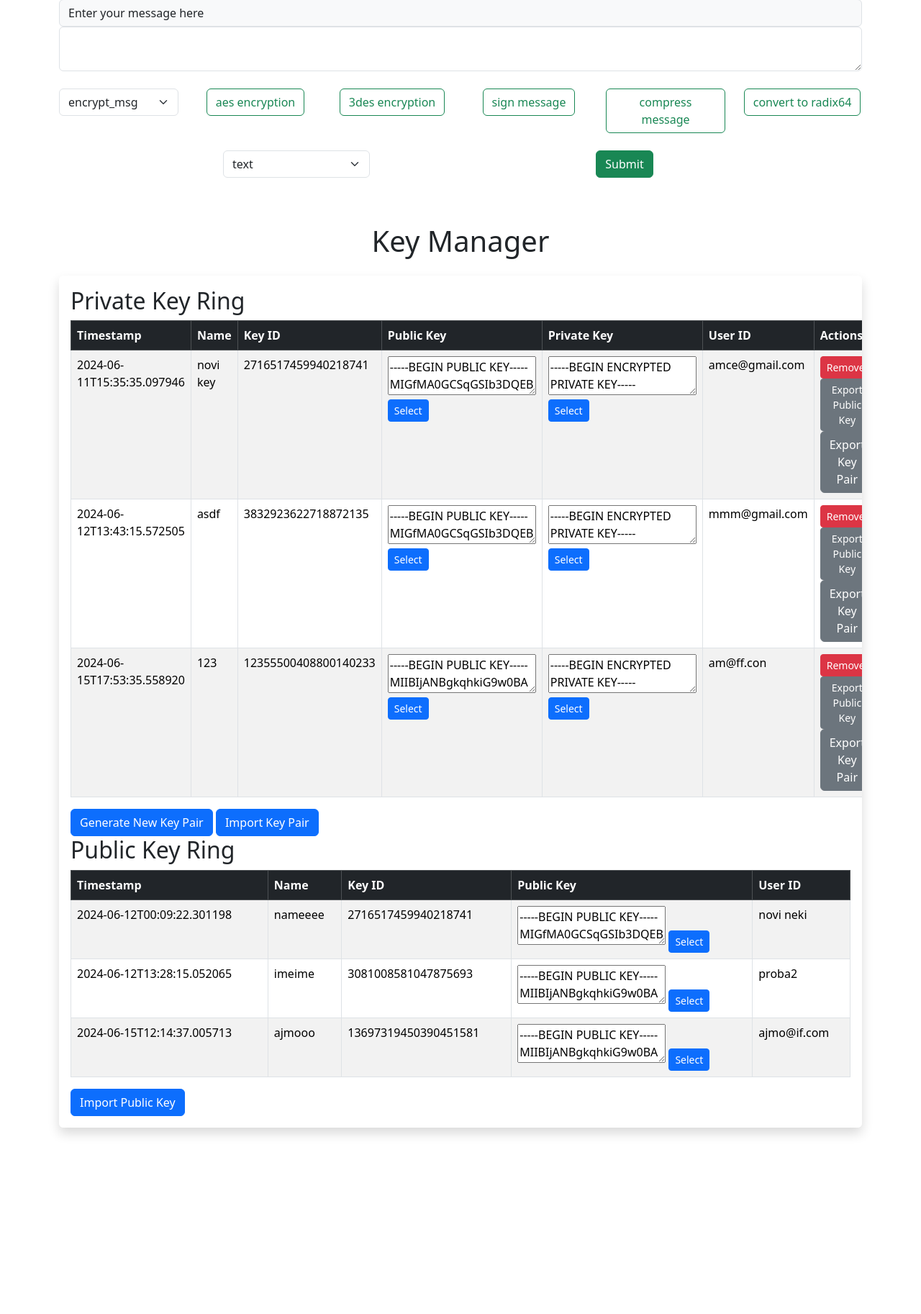
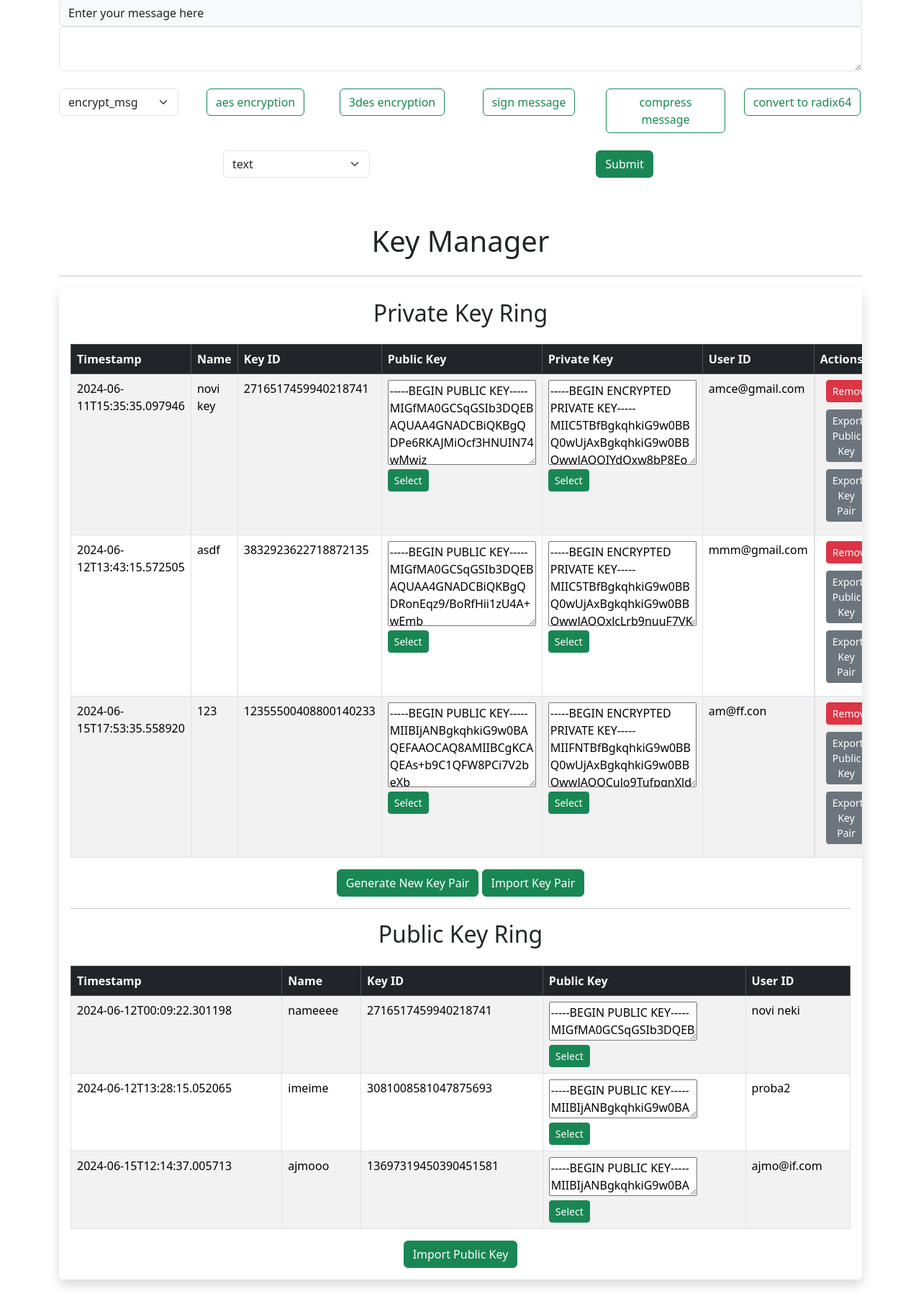
Before and after one commit to amelakadric/pgp-email-protection, a Flask app: page / in a window 1280 px wide. Shown: the part 97-1923 px from the top of the page at 72% size. Before the commit the page ends 1675 px from the top, so only its background shows below. Run offline with Flask 3, Linux system fonts and the light colour scheme.

Commit message:
add minor styling
:w

```diff
--- a/static/index.js
+++ b/static/index.js
@@ -69,17 +69,17 @@ $(document).ready(function () {
                         <td class="key-id">${key.key_id}</td>
                         <td>
                             <textarea readonly>${key.public_key}</textarea>
-                            <button class="btn btn-sm btn-primary select-my-public-key">Select</button>
+                            <button class="btn btn-sm btn-success select-my-public-key">Select</button>
                         </td>
                         <td>
                             <textarea readonly>${key.private_key}</textarea>
-                            <button class="btn btn-sm btn-primary select-private-key">Select</button>
+                            <button class="btn btn-sm btn-success select-private-key">Select</button>
                         </td>
                         <td>${key.user_id}</td>
-                        <td>
+                        <td class="action-buttons">
                             <button class="btn btn-sm btn-danger remove-key">Remove</button>
                             <button class="btn btn-sm btn-secondary export-public-key" data-bs-toggle="modal" data-bs-target="#exportPublicKeyModal">Export Public Key</button>
-                            <button type="button" class="btn btn-secondary export-key-pair" data-bs-toggle="modal" data-bs-target="#exportKeyPairModal">Export Key Pair</button>
+                            <button type="button" class="btn btn-sm btn-secondary export-key-pair" data-bs-toggle="modal" data-bs-target="#exportKeyPairModal">Export Key Pair</button>
                         </td>
                     </tr>
                 `);
@@ -252,7 +252,8 @@ $(document).ready(function () {
                         <td class="key-id">${key.key_id}</td>
                         <td>
                             <textarea readonly>${key.public_key}</textarea>
-                            <button class="btn btn-sm btn-primary select-public-key">Select</button>
+                            <br/>
+                            <button class="btn btn-sm btn-success select-public-key">Select</button>
                         </td>
                         <td>${key.user_id}</td>
                     </tr>
--- a/templates/index.html
+++ b/templates/index.html
@@ -19,7 +19,19 @@
     <script src="{{url_for('static', filename='index.js')}}"></script>
     <style>
       .selected {
-        background-color: #d1ecf1;
+        background-color: #a2d2a2;
+      }
+      .action-buttons {
+        display: flex;
+        flex-direction: column;
+        align-items: center;
+      }
+      .action-buttons button {
+        margin-bottom: 10px;
+        width: 80%;
+      }
+      #private-keys-table textarea {
+        height: 118px;
       }
     </style>
   </head>
@@ -154,11 +166,12 @@
 
     <div class="container mt-5">
       <h1 class="text-center mb-4">Key Manager</h1>
+      <hr />
       <div
         id="keys-table-container"
         class="table-container table-responsive shadow p-3 mb-5 bg-body rounded"
       >
-        <h2>Private Key Ring</h2>
+        <h2 class="text-center mb-4">Private Key Ring</h2>
         <table
           id="private-keys-table"
           class="table table-striped table-bordered"
@@ -178,9 +191,10 @@
             <!-- Private keys will be dynamically inserted here -->
           </tbody>
         </table>
+        <div class="text-center">
           <button
             type="button"
-          class="btn btn-primary"
+            class="btn btn-success"
             data-bs-toggle="modal"
             data-bs-target="#generateKeyModal"
           >
@@ -189,14 +203,17 @@
 
           <button
             type="button"
-          class="btn btn-primary"
+            class="btn btn-success"
             data-bs-toggle="modal"
             data-bs-target="#importKeyPairModal"
           >
             Import Key Pair
           </button>
+        </div>
 
-        <h2>Public Key Ring</h2>
+        <hr />
+
+        <h2 class="text-center mb-4">Public Key Ring</h2>
         <table
           id="public-keys-table"
           class="table table-striped table-bordered"
@@ -214,14 +231,16 @@
             <!-- Public keys will be dynamically inserted here -->
           </tbody>
         </table>
+        <div class="text-center">
           <button
             type="button"
-          class="btn btn-primary"
+            class="btn btn-success"
             data-bs-toggle="modal"
             data-bs-target="#importPublicKeyModal"
           >
             Import Public Key
           </button>
+        </div>
       </div>
     </div>
 
```
Lines whose indentation alone changed are shown as unchanged.
